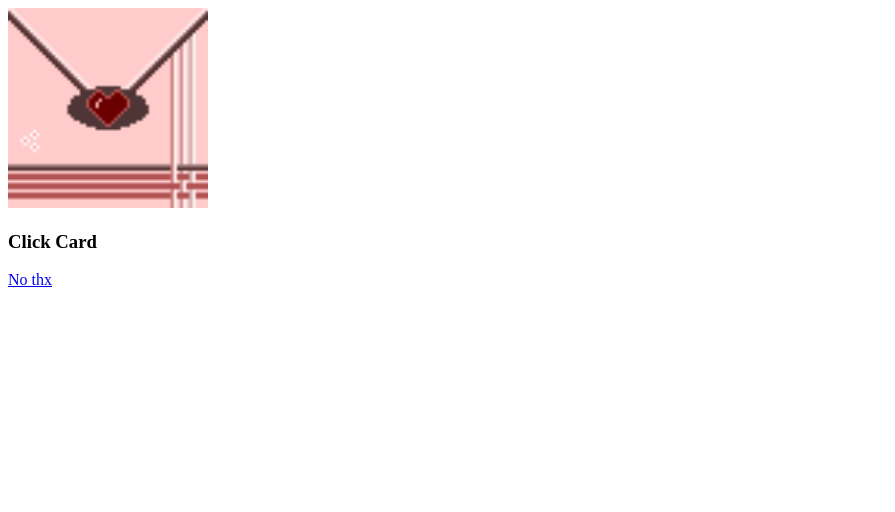
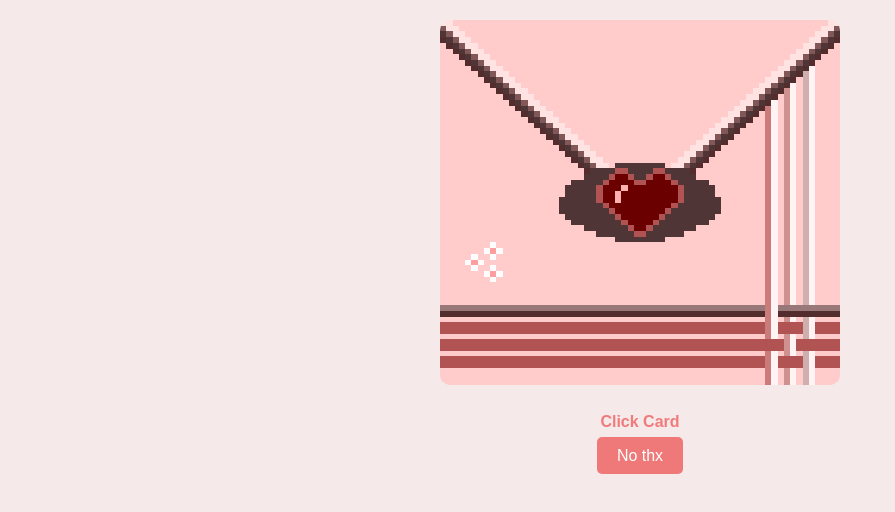
Before and after one commit to Kendrick0802/heart, a plain HTML site: page index.html in a window 1280 px wide. Shown: the whole page, without its empty margins (0-895 px from the left). Drawn offline with Linux system fonts and the light colour scheme; a web font is replaced by a local one.

Commit message:
Update index.html

```diff
--- a/index.html
+++ b/index.html
@@ -1,7 +1,7 @@
 <!DOCTYPE html>
 <html lang="en">
 <head>
-    <link rel="stylesheet" href="design.css">
+    <link rel="stylesheet" href="sign.css">
     <meta charset="UTF-8">
     <meta name="viewport" content="width=device-width, initial-scale=1.0">
 
```
